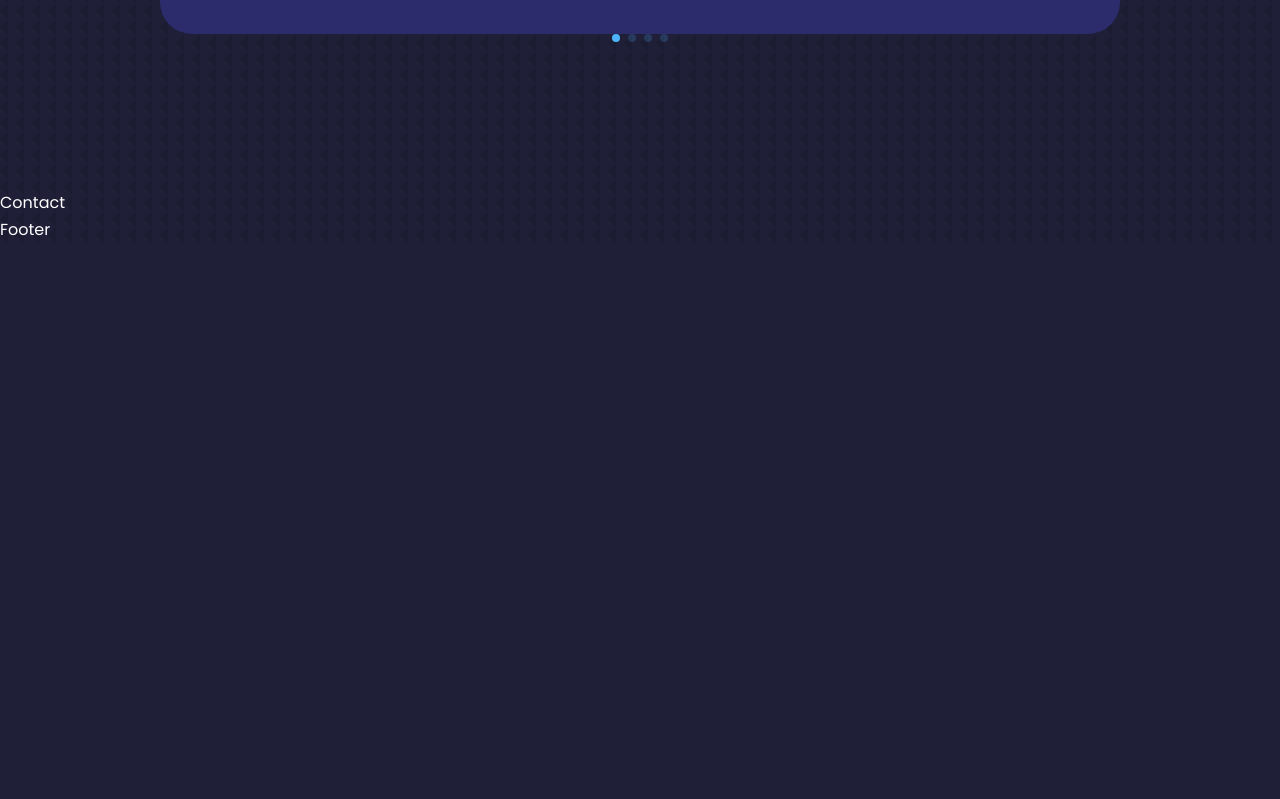
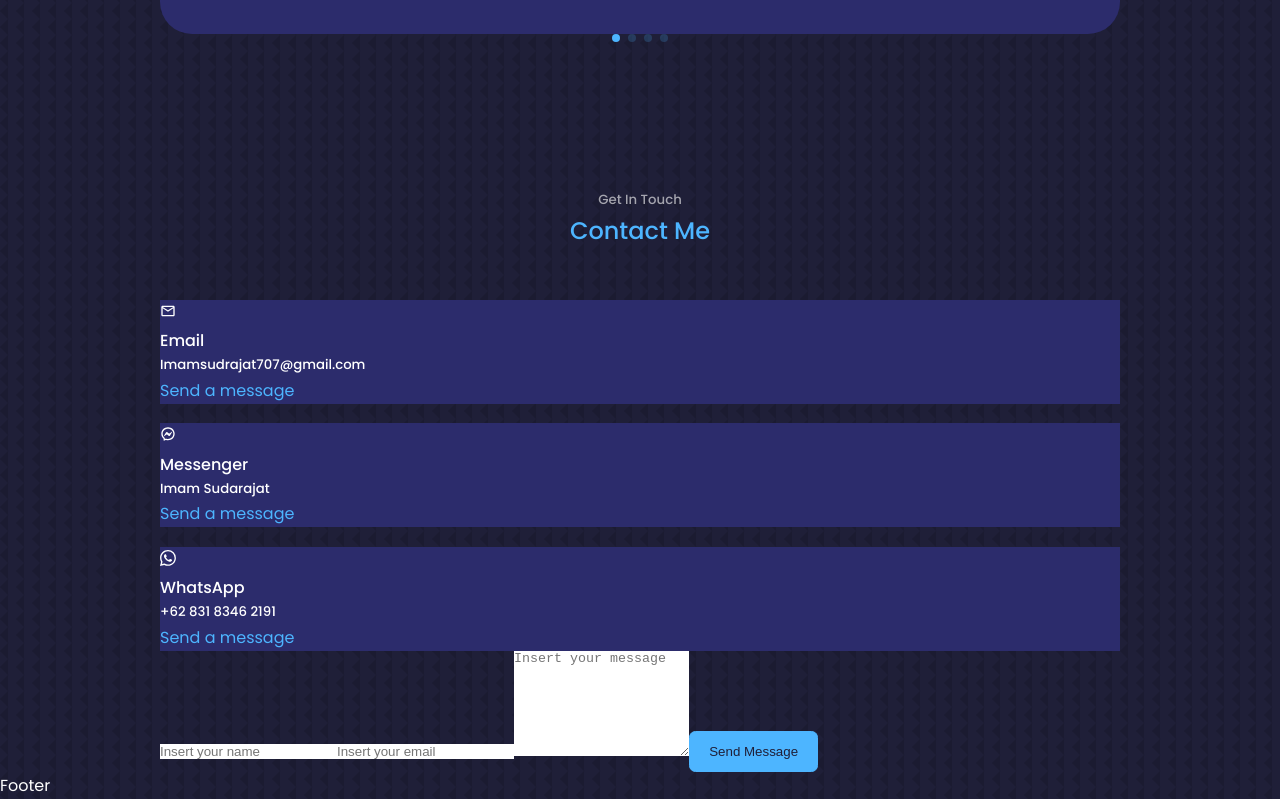
Before and after one commit to imamsudarajat04/my-porto-reactjs, a React (Create React App) app: page / in a window 1280 px wide. Shown: the part 4285-5084 px from the top of the page. Before the commit the page ends 4528 px from the top, so only its background shows below. Built offline with nearby package versions, Linux system fonts and the light colour scheme.

Commit message:
1/2 Layouts contact person

```diff
--- a/src/components/contact/Contact.css
+++ b/src/components/contact/Contact.css
@@ -0,0 +1,16 @@
+.container .contact__container {
+    width: 50%;
+    display: grid;
+    grid-template-columns: 30% 58%;
+    gap: 12%;
+}
+
+.contact__options {
+    display: flex;
+    flex-direction: column;
+    gap: 1.2rem;
+}
+
+.contact__option {
+    background: var(--color-bg-variant);
+}
--- a/src/components/contact/Contact.jsx
+++ b/src/components/contact/Contact.jsx
@@ -1,9 +1,47 @@
 import React from 'react'
 import './Contact.css'
+import {MdOutlineMail} from 'react-icons/md'
+import {RiMessengerLine} from 'react-icons/ri'
+import {BsWhatsapp} from 'react-icons/bs'
 
 const Contact = () => {
   return (
-    <section id='contact'>Contact</section>
+    <section id='contact'>
+      <h5>Get In Touch</h5>
+      <h2>Contact Me</h2>
+
+      <div className="container contact__container">
+        <div className="contact__options">
+          <article className='contact__option'>
+            <MdOutlineMail/>
+            <h4>Email</h4>
+            <h5>Imamsudrajat707@gmail.com</h5>
+            <a href="mailto:imamsudrajat707@gmail.com" target='_blank'>Send a message</a>
+          </article>
+
+          <article className='contact__option'>
+            <RiMessengerLine/>
+            <h4>Messenger</h4>
+            <h5>Imam Sudarajat</h5>
+            <a href="https://www.facebook.com/imamsudarajat04/" target='_blank'>Send a message</a>
+          </article>
+
+          <article className='contact__option'>
+            <BsWhatsapp/>
+            <h4>WhatsApp</h4>
+            <h5>+62 831 8346 2191</h5>
+            <a href="https://api.whatsapp.com/send?phone=6283183462191" target='_blank'>Send a message</a>
+          </article>
+        </div>
+
+        <form action="">
+          <input type="text" name="name" placeholder='Insert your name' required />
+          <input type="email" name="email" placeholder='Insert your email' required />
+          <textarea name="message" rows="7" placeholder='Insert your message'></textarea>
+          <button type='submit' className='btn btn-primary'>Send Message</button>
+        </form>
+      </div>
+    </section>
   )
 }
 
```
